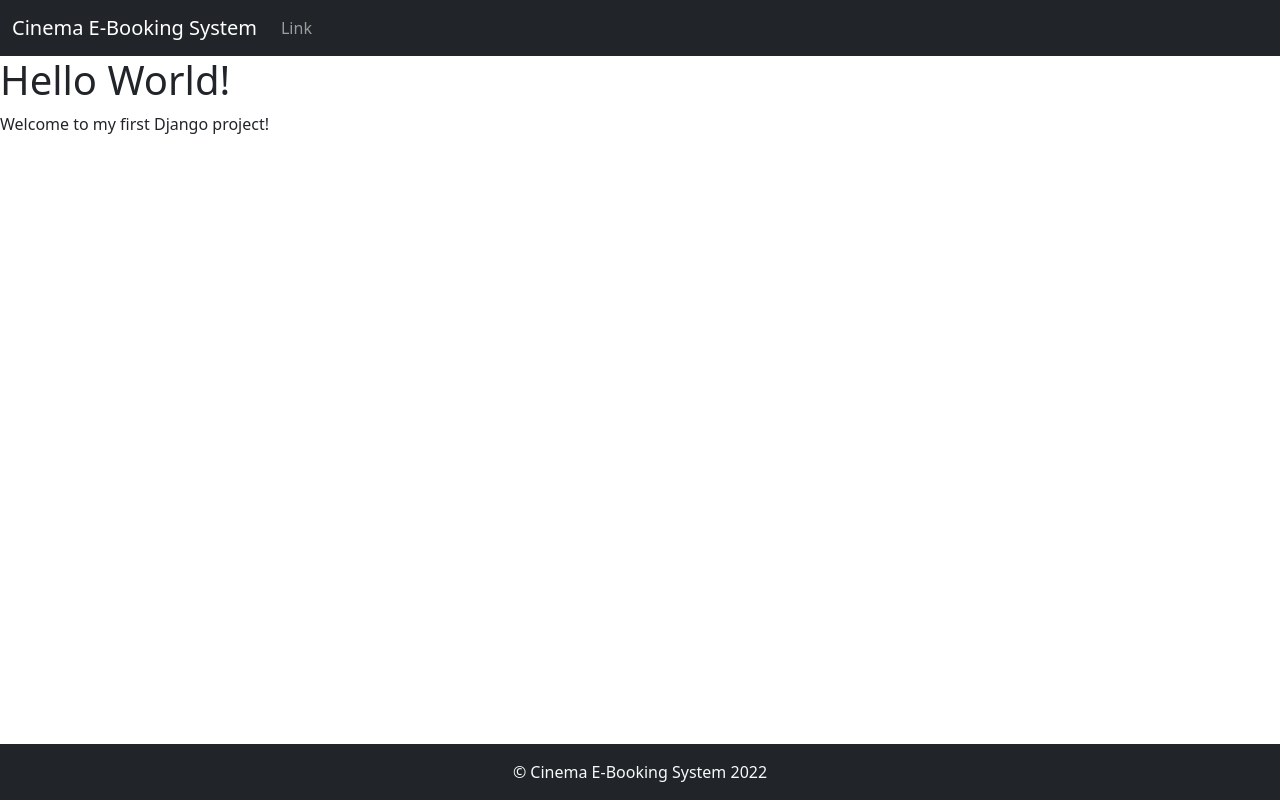
After one commit to njj67229/CSCI4050_GroupC3, a Django app: template project/checkout/templates/select_show_time.html in a window 1280 px wide. The commit adds this page. Run offline with Django 4.2, Linux system fonts and the light colour scheme; the template is opened without the code that fills it, so the values that code supplies are empty.

Commit message:
Added header and footer templates

```diff
--- a/project/checkout/templates/base_generic.html
+++ b/project/checkout/templates/base_generic.html
@@ -1,12 +1,16 @@
 <!DOCTYPE html>
 <html lang="en">
-<head>
-    <meta charset="UTF-8">
-    <meta http-equiv="X-UA-Compatible" content="IE=edge">
-    <meta name="viewport" content="width=device-width, initial-scale=1.0">
+  <head>
+    <meta charset="UTF-8" />
+    <meta http-equiv="X-UA-Compatible" content="IE=edge" />
+    <meta name="viewport" content="width=device-width, initial-scale=1.0" />
     <title>{% block title %}{% endblock %}</title>
-</head>
-<body>
+    <link href="https://cdn.jsdelivr.net/npm/bootstrap@5.2.1/dist/css/bootstrap.min.css" rel="stylesheet" integrity="sha384-iYQeCzEYFbKjA/T2uDLTpkwGzCiq6soy8tYaI1GyVh/UjpbCx/TYkiZhlZB6+fzT" crossorigin="anonymous">
+  </head>
+  <body>
+    {% include "header.html" %}
     {% block content %}{% endblock %}
-</body>
+    {% include "footer.html" %}
+    <script src="https://cdn.jsdelivr.net/npm/bootstrap@5.2.1/dist/js/bootstrap.bundle.min.js" integrity="sha384-u1OknCvxWvY5kfmNBILK2hRnQC3Pr17a+RTT6rIHI7NnikvbZlHgTPOOmMi466C8" crossorigin="anonymous"></script>
+  </body>
 </html>
--- /dev/null
+++ b/project/checkout/templates/footer.html
@@ -0,0 +1,5 @@
+<footer class="bg-dark text-center text-lg-start text-light fixed-bottom">
+  <div class="text-center p-3">
+    © Cinema E-Booking System 2022
+  </div>
+</footer>
--- /dev/null
+++ b/project/checkout/templates/header.html
@@ -0,0 +1,15 @@
+<nav class="navbar navbar-expand-lg bg-dark navbar-dark">
+    <div class="container-fluid">
+      <a class="navbar-brand" href="#">Cinema E-Booking System</a>
+      <button class="navbar-toggler" type="button" data-bs-toggle="collapse" data-bs-target="#navbarSupportedContent" aria-controls="navbarSupportedContent" aria-expanded="false" aria-label="Toggle navigation">
+        <span class="navbar-toggler-icon"></span>
+      </button>
+      <div class="collapse navbar-collapse" id="navbarSupportedContent">
+        <ul class="navbar-nav me-auto mb-2 mb-lg-0">
+          <li class="nav-item">
+            <a class="nav-link" href="#">Link</a>
+          </li>
+        </ul>
+      </div>
+    </div>
+  </nav>
--- a/project/checkout/views.py
+++ b/project/checkout/views.py
@@ -2,5 +2,5 @@
 from django.template import loader
 
 def index(request):
-  template = loader.get_template('myfirst.html')
+  template = loader.get_template('select_show_time.html')
   return HttpResponse(template.render())
```
Also changed, not shown: project/checkout/templates/select_show_time.html (renamed from project/checkout/templates/myfirst.html).
